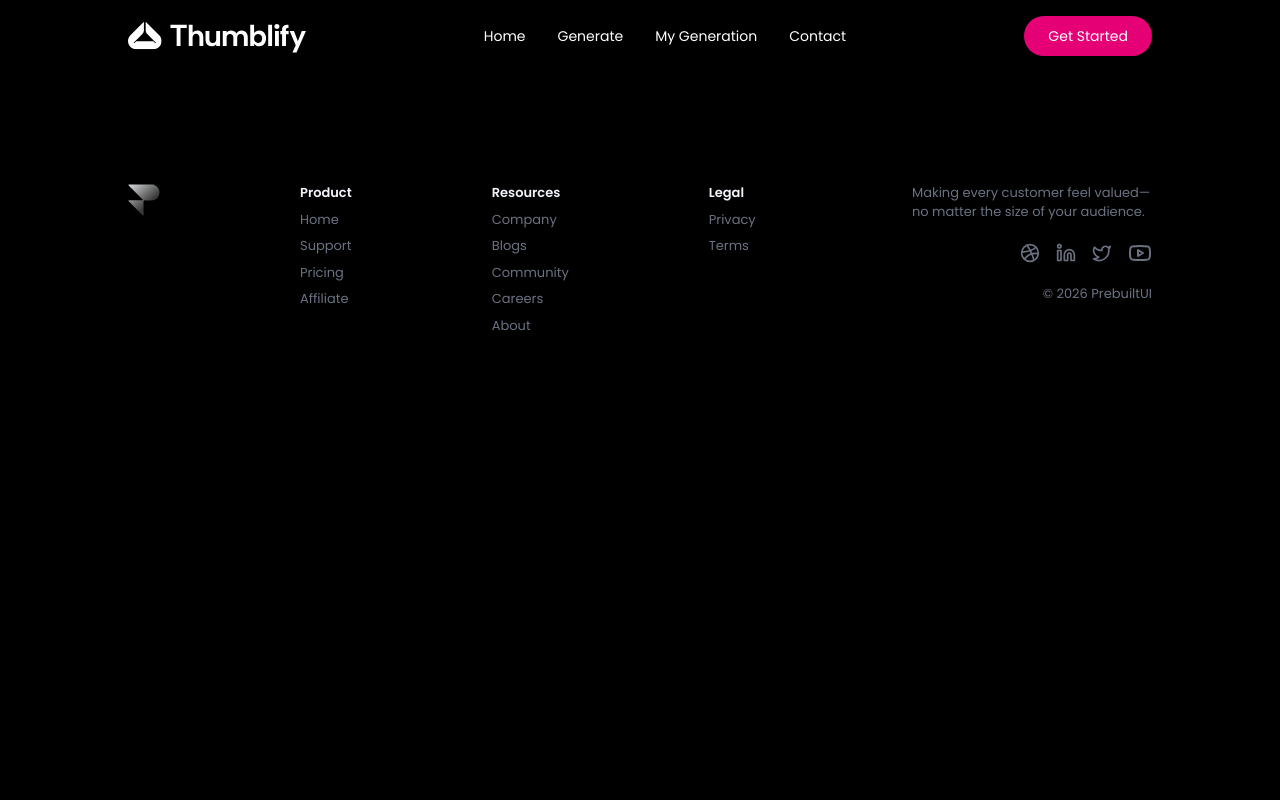
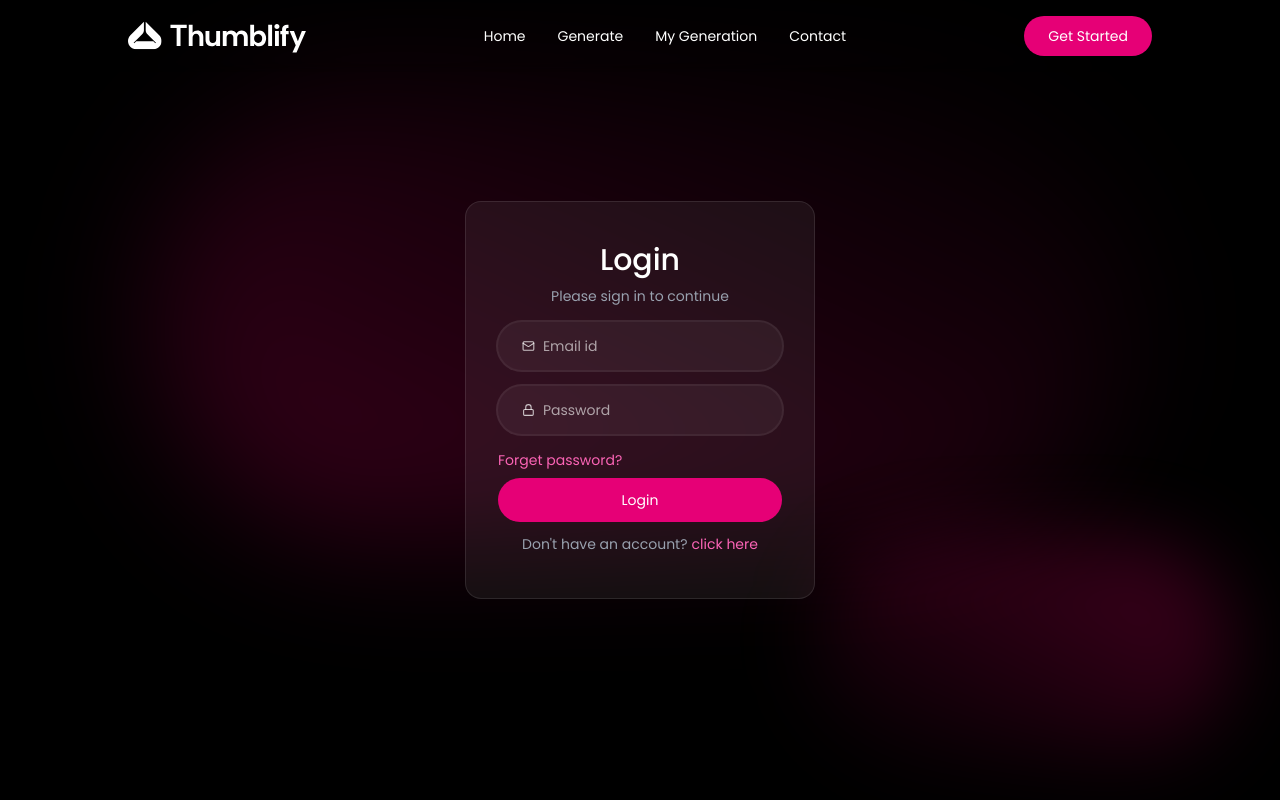
Before and after one commit to jayantt19/thumbnail-makker, a React (Vite) app in the folder client/: page /login in a window 1280 px wide. Shown: the top 800 px of the page. Built offline with nearby package versions, Linux system fonts and the light colour scheme.

Commit message:
Initial commit

```diff
--- a/client/src/App.tsx
+++ b/client/src/App.tsx
@@ -4,6 +4,10 @@ import Navbar from "./components/Navbar";
 import Footer from "./components/Footer";
 import "./globals.css";
 import LenisScroll from "./components/LenisScroll";
+import Generate from "./pages/Generate";
+import MyGeneration from "./pages/MyGeneration";
+import YTPreview from "./pages/YTpreview";
+import Login from "./components/Login";
 
 export default function App() {
     return (
@@ -12,6 +16,11 @@ export default function App() {
             <Navbar />
             <Routes>
                 <Route path="/" element={<HomePage />} />
+                 <Route path="/generate" element={<Generate/>} />
+                 <Route path="/generate/:id" element={<Generate/>} />
+                 <Route path="/my-generation" element={<MyGeneration/>} />
+                 <Route path="/preview" element={<YTPreview/>} />
+                 <Route path="/login" element={<Login/>} />
             </Routes>
             <Footer />
         </>
--- a/client/src/components/Footer.tsx
+++ b/client/src/components/Footer.tsx
@@ -13,9 +13,9 @@ export default function Footer() {
                 viewport={{ once: true }}
                 transition={{ type: "spring", stiffness: 280, damping: 70, mass: 1 }}
             >
-                <a href="https://prebuiltui.com?utm_source=pixels">
-                    <img className="size-8 aspect-square" src="/assets/footer-logo.svg" alt="footer logo" width={32} height={32} />
-                </a>
+                <Link to='/'>
+                    <img className="size-8 aspect-square" src="/favicon.svg" alt="footer logo" width={32} height={32} />
+                </Link>
                 {footerData.map((section, index) => (
                     <div key={index}>
                         <p className="text-slate-100 font-semibold">{section.title}</p>
@@ -52,7 +52,7 @@ export default function Footer() {
                         <YoutubeIcon className="size-6 hover:text-pink-500" />
                     </a>
                 </div>
-                <p className="mt-3 text-center">&copy; {new Date().getFullYear()} <a href="https://prebuiltui.com?utm_source=pixels">PrebuiltUI</a></p>
+                <p className="mt-3 text-center">&copy; {new Date().getFullYear()} <a href="https://prebuiltui.com?utm_source=pixels">Thumblify</a></p>
             </motion.div>
         </footer>
     );
--- /dev/null
+++ b/client/src/components/Login.tsx
@@ -0,0 +1,73 @@
+import React from "react"
+import { useState } from "react"
+import SoftBackDrop from "./SoftBackDrop"
+
+const Login = () => {
+   const [state, setState] = useState("login")
+
+    const [formData, setFormData] = useState({
+        name: '',
+        email: '',
+        password: ''
+    })
+
+    const handleChange = (e:React.ChangeEvent<HTMLInputElement>) => {
+        const { name, value } = e.target
+        setFormData(prev => ({ ...prev, [name]: value }))
+    }
+
+    const handleSubmit = (e:React.FormEvent<HTMLFormElement>) => {
+        e.preventDefault()
+
+    }
+  return (
+  <>
+  <SoftBackDrop />
+  <div className="min-h-screen flex items-center justify-center">
+            <form
+                onSubmit={handleSubmit}
+                className="w-full sm:w-87.5 text-center bg-white/6 border border-white/10 rounded-2xl px-8">
+                <h1 className="text-white text-3xl mt-10 font-medium">
+                    {state === "login" ? "Login" : "Sign up"}
+                </h1>
+
+                <p className="text-gray-400 text-sm mt-2">Please sign in to continue</p>
+
+                {state !== "login" && (
+                    <div className="flex items-center mt-6 w-full bg-white/5 ring-2 ring-white/10 focus-within:ring-pink-500/60 h-12 rounded-full overflow-hidden pl-6 gap-2 transition-all ">
+                        <svg xmlns="http://www.w3.org/2000/svg" width="16" height="16" viewBox="0 0 24 24" fill="none" stroke="currentColor" className="text-white/60" strokeWidth="2" strokeLinecap="round" strokeLinejoin="round"> <circle cx="12" cy="8" r="5" /> <path d="M20 21a8 8 0 0 0-16 0" /> </svg>
+                        <input type="text" name="name" placeholder="Name" className="w-full bg-transparent text-white placeholder-white/60 border-none outline-none " value={formData.name} onChange={handleChange} required />
+                    </div>
+                )}
+
+                <div className="flex items-center w-full mt-4 bg-white/5 ring-2 ring-white/10 focus-within:ring-pink-500/60 h-12 rounded-full overflow-hidden pl-6 gap-2 transition-all ">
+                    <svg xmlns="http://www.w3.org/2000/svg" width="14" height="14" viewBox="0 0 24 24" fill="none" stroke="currentColor" className="text-white/75" strokeWidth="2" strokeLinecap="round" strokeLinejoin="round"> <path d="m22 7-8.991 5.727a2 2 0 0 1-2.009 0L2 7" /> <rect x="2" y="4" width="20" height="16" rx="2" /> </svg>
+                    <input type="email" name="email" placeholder="Email id" className="w-full bg-transparent text-white placeholder-white/60 border-none outline-none " value={formData.email} onChange={handleChange} required />
+                </div>
+
+                <div className=" flex items-center mt-4 w-full bg-white/5 ring-2 ring-white/10 focus-within:ring-pink-500/60 h-12 rounded-full overflow-hidden pl-6 gap-2 transition-all ">
+                    <svg xmlns="http://www.w3.org/2000/svg" width="14" height="14" viewBox="0 0 24 24" fill="none" stroke="currentColor" className="text-white/75" strokeWidth="2" strokeLinecap="round" strokeLinejoin="round"> <rect width="18" height="11" x="3" y="11" rx="2" ry="2" /> <path d="M7 11V7a5 5 0 0 1 10 0v4" /> </svg>
+                    <input type="password" name="password" placeholder="Password" className="w-full bg-transparent text-white placeholder-white/60 border-none outline-none" value={formData.password} onChange={handleChange} required />
+                </div>
+
+                <div className="mt-4 text-left">
+                    <button className="text-sm text-pink-400 hover:underline">
+                        Forget password?
+                    </button>
+                </div>
+
+                <button type="submit" className="mt-2 w-full h-11 rounded-full text-white bg-pink-600 hover:bg-pink-500 transition " >
+                    {state === "login" ? "Login" : "Sign up"}
+                </button>
+
+                <p onClick={() => setState(prev => prev === "login" ? "register" : "login")} className="text-gray-400 text-sm mt-3 mb-11 cursor-pointer" >
+                    {state === "login" ? "Don't have an account?" : "Already have an account?"}
+                    <span className="text-pink-400 hover:underline ml-1">click here</span>
+                </p>
+            </form>
+            </div>
+        </>
+  );
+}
+
+export default Login;
--- /dev/null
+++ b/client/src/components/SoftBackdrop.tsx
@@ -0,0 +1,12 @@
+
+
+const SoftBackDrop = () => {
+  return (
+            <div className='fixed inset-0 -z-1 pointer-events-none'>
+                <div className='absolute left-1/2 top-20 -translate-x-1/2 w-245 h-115 bg-linear-to-tr from-pink-800/35 to-transparent rounded-full blur-3xl' />
+                <div className='absolute right-12 bottom-10 w-105 h-55 bg-linear-to-bl from-pink-700/35 to-transparent rounded-full blur-2xl' />
+            </div>
+  );
+}
+
+export default SoftBackDrop;
--- /dev/null
+++ b/client/src/pages/Generate.tsx
@@ -0,0 +1,37 @@
+import { useState } from "react";
+import { useParams } from "react-router-dom";
+import type { IThumbnail } from "../assets/assets";
+import SoftBackDrop from "../components/SoftBackDrop";
+
+const Generate = () => {
+  const{id}=useParams();
+  const[title,setTitle]=useState('')
+  const[additionalDetails,setAdditionalDetails]=useState('')
+  const[thumbnail,setThumbnail]=useState<IThumbnail  | null>(null)
+  const[loading,setLoading]=useState(false)
+
+  return (
+    <>
+      <SoftBackDrop />
+      <div className="pt-24 min-h-screen">
+        <main className="max-w-6xl mx-auto px-4 sm:px-6 lg:px-8 py-8 pb-28 lg:pb-8">
+     <div className="grid lg:grid-cols-[400px_1fr] gap-8">
+      {/* Left panel */}
+      <div className={`space-y-6 ${id && 'poitner-events-none'}`}>
+        <div className="p-6 rounded-2xl bg-white/8 border border-white/12 shadow-xl space-y-6">
+        <div>
+          <h2 className="text-xl font-bold text-zinc-100">Create your Thumbnail</h2>
+          <p>Describle your vision and let AI bring to the life</p>
+        </div>
+        </div>
+      </div>
+      {/*Right panel */}
+      <div></div>
+     </div>
+        </main>
+      </div>
+    </>
+  );
+}
+
+export default Generate;
--- /dev/null
+++ b/client/src/pages/MyGeneration.tsx
@@ -0,0 +1,11 @@
+
+
+const MyGeneration = () => {
+  return (
+    <div>
+
+    </div>
+  );
+}
+
+export default MyGeneration;
--- /dev/null
+++ b/client/src/pages/YTPreview.tsx
@@ -0,0 +1,11 @@
+
+
+const YTPreview = () => {
+  return (
+    <div>
+
+    </div>
+  );
+}
+
+export default YTPreview;
```
